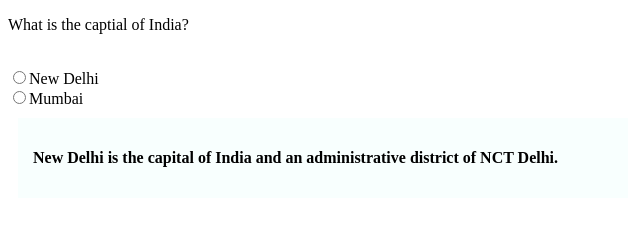
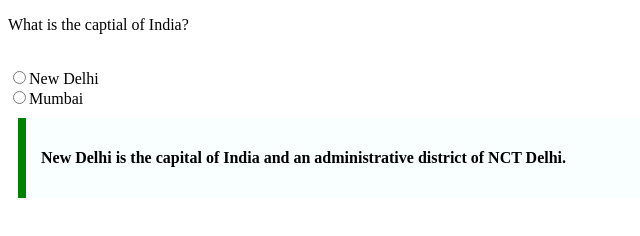
Before and after one commit to acciojob/trivia-raksha-rajpoot, a website: page main.html in a window 1280 px wide. Shown: the whole page, without its empty margins (0-640 px from the left). Drawn offline with Linux system fonts and the light colour scheme.

Commit message:
created a submission

```diff
--- a/styles.css
+++ b/styles.css
@@ -1,8 +1,8 @@
 .question{
-	max-width:580px;
+	max-width:600px;
 	margin:10px;
 	padding:15px;
-	border:left 8px solid green;
+	border-left:8px solid green;
 	background-color:#f8fffe;
 	font-weight:bold;
 }
```
